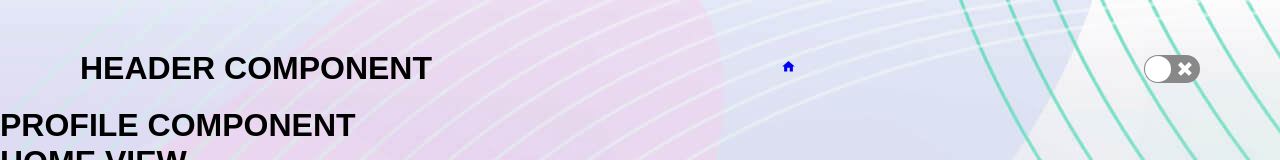
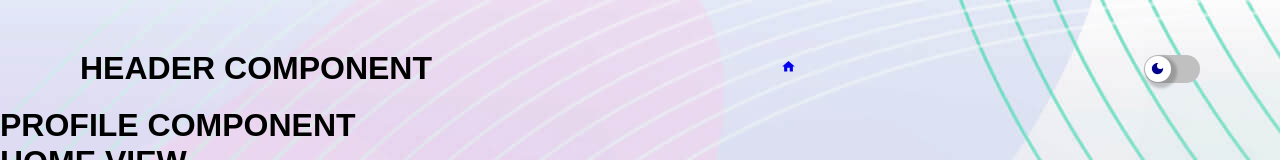
Before and after one commit to marcusviniciusmo/My_Portfolio__, a React (Vite) app in the folder frontend/: page / in a window 1280 px wide. Shown: the top 160 px of the page. Built offline with nearby package versions, Linux system fonts and the light colour scheme.

Commit message:
ThemeSwitcher component styling

```diff
--- a/frontend/src/components/ThemeSwitcher/index.tsx
+++ b/frontend/src/components/ThemeSwitcher/index.tsx
@@ -1,13 +1,38 @@
 import Switch from 'react-switch';
 import { useContext } from 'react';
+import { LightMode, DarkMode } from '@mui/icons-material';
 import { ThemeContext } from '../../context/ThemeContext';
+import { IconContainer } from './styles';
 
 export function ThemeSwitcher() {
   const { theme, toggleTheme } = useContext(ThemeContext);
 
   return (
-    <>
-      <Switch onChange={toggleTheme} checked={theme.title === 'Dark'} />
-    </>
+    <Switch
+      onChange={toggleTheme}
+      checked={theme.title === 'Dark'}
+      checkedIcon={false}
+      uncheckedIcon={false}
+      onColor="#3A3A3C"
+      offColor="#C0C0C0"
+      onHandleColor="#FFFFFF"
+      offHandleColor="#FFFFFF"
+      activeBoxShadow="3px 3px 3px 3px rgba(0, 0, 0, 0.3)"
+      boxShadow={
+        theme.title === 'Light'
+          ? '3px 3px 3px 3px rgba(0, 0, 0, 0.2)'
+          : '3px 3px 3px 3px rgba(255, 255, 255, 0.2)'
+      }
+      checkedHandleIcon={
+        <IconContainer>
+          <LightMode />
+        </IconContainer>
+      }
+      uncheckedHandleIcon={
+        <IconContainer>
+          <DarkMode />
+        </IconContainer>
+      }
+    />
   );
 }
--- /dev/null
+++ b/frontend/src/components/ThemeSwitcher/styles.ts
@@ -0,0 +1,10 @@
+import styled from 'styled-components';
+
+export const IconContainer = styled.div`
+  color: ${({ theme }) => (theme.title === 'Light' ? 'darkblue' : 'orange')};
+  width: 100%;
+  height: 100%;
+  display: flex;
+  align-items: center;
+  justify-content: center;
+`;
```
